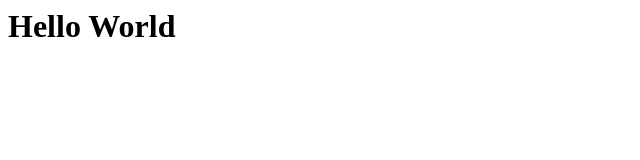
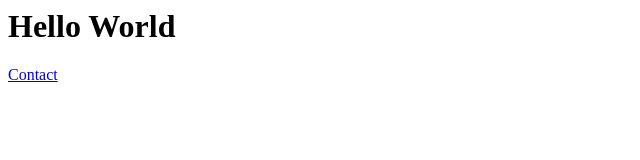
Before and after one commit to tanguy19/TD3, a plain HTML site: page index.html in a window 1280 px wide. Shown: the full height of the page, 0-640 px from the left. Drawn offline with Linux system fonts and the light colour scheme.

Commit message:
Ajout d'un menu pour accéder à la page de contact

```diff
--- a/index.html
+++ b/index.html
@@ -1 +1,2 @@
 <html><body><h1>Hello World</h1></body></html>
+<nav><a href="contact.html">Contact</a></nav>
```
